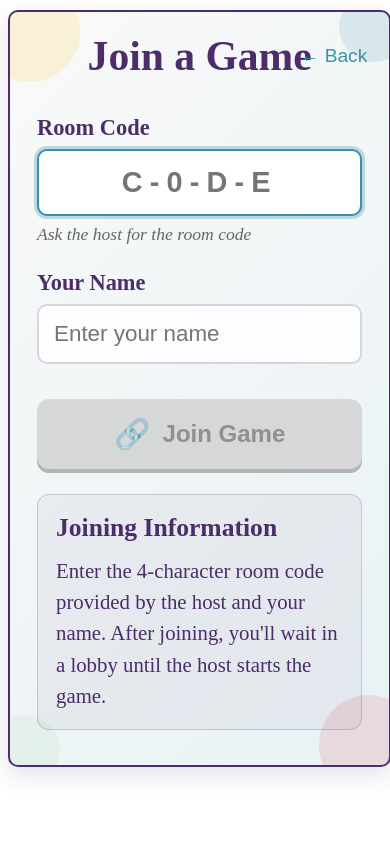
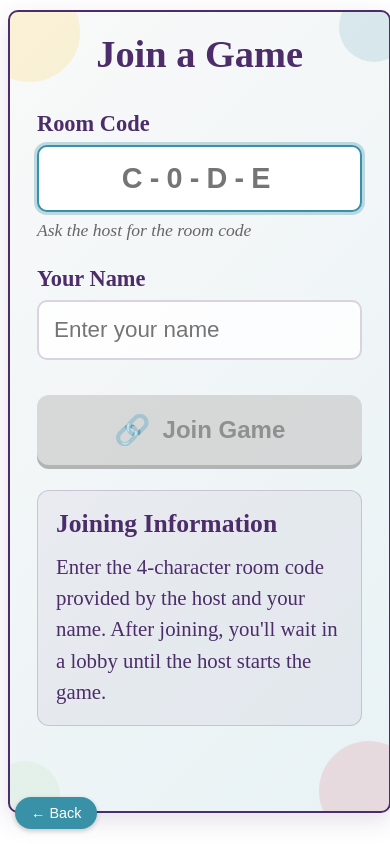
Before and after one commit to spenseay/plot-twist, a SvelteKit app: page /play-party/join in a window 390 px wide. Built offline with nearby package versions, Linux system fonts and the light colour scheme; no server answers.

Commit message:
moved back arrows

```diff
--- a/src/routes/play-local/+page.svelte
+++ b/src/routes/play-local/+page.svelte
@@ -75,12 +75,6 @@
 </script>
 
 <div class="container">
-  <div class="header">
-    <div class="spacer-left"></div>
-    <div class="spacer-center"></div>
-    <button class="back-button" on:click={goToMainMenu}>← Menu</button>
-  </div>
-
   <!-- Setup Section -->
   {#if setupSectionVisible}
     <SetupSection on:startGame={startGame} />
@@ -95,6 +89,11 @@
   {#if finalScoresSectionVisible}
     <ScoreSection on:resetGame={resetGame} />
   {/if}
+
+  <!-- Back button at bottom left -->
+  <div class="back-button-container">
+    <button class="back-button" on:click={goToMainMenu}>← Menu</button>
+  </div>
 </div>
 
 <style>
@@ -128,33 +127,34 @@
     background-color: white;
     border-radius: 10px;
     box-shadow: 0 0 15px rgba(0,0,0,0.1);
+    position: relative;
+    padding-bottom: 70px; /* Make room for the back button */
   }
 
-  /* Header with back button */
-  .header {
-    display: flex;
-    align-items: center;
-    justify-content: space-between;
-    margin-bottom: 15px;
+  /* Back button container */
+  .back-button-container {
+    position: fixed;
+    bottom: 20px;
+    left: 20px;
+    z-index: 100;
   }
 
+  /* Back button style */
   .back-button {
-    background: none;
+    background-color: #3891a6;
+    color: white;
     border: none;
-    color: #3891a6;
+    border-radius: 50px;
+    padding: 10px 20px;
     font-size: 1rem;
     cursor: pointer;
-    padding: 5px 10px;
-    border-radius: 4px;
-    transition: background-color 0.2s;
+    box-shadow: 0 2px 5px rgba(0,0,0,0.2);
+    transition: all 0.2s;
   }
 
   .back-button:hover {
-    background-color: #f0f0f0;
-  }
-
-  .spacer-left, .spacer-center {
-    width: 70px; /* Approximate width to match back button */
+    transform: translateY(-2px);
+    box-shadow: 0 4px 8px rgba(0,0,0,0.3);
   }
 
   /* Responsive styles */
@@ -162,20 +162,29 @@
     .container {
       max-width: 800px;
       padding: 15px;
+      padding-bottom: 70px;
+    }
+
+    .back-button {
+      font-size: 1.1rem;
+      padding: 12px 24px;
     }
   }
 
   @media (max-width: 480px) {
     .container {
       padding: 8px;
+      padding-bottom: 70px;
     }
 
     .back-button {
       font-size: 0.9rem;
+      padding: 8px 16px;
     }
 
-    .spacer-left, .spacer-center {
-      width: 60px;
+    .back-button-container {
+      bottom: 15px;
+      left: 15px;
     }
   }
 </style>
--- a/src/routes/play-party/game/+page.svelte
+++ b/src/routes/play-party/game/+page.svelte
@@ -180,12 +180,6 @@
 </script>
 
 <div class="container">
-  <div class="header">
-    <div class="spacer-left"></div>
-    <div class="spacer-center"></div>
-    <button class="back-button" on:click={leaveGame}>← Menu</button>
-  </div>
-
   <div class="content">
     {#if error}
       <div class="error-message">
@@ -228,6 +222,11 @@
       </div>
     {/if}
   </div>
+
+  <!-- Back button at bottom left -->
+  <div class="back-button-container">
+    <button class="back-button" on:click={leaveGame}>← Menu</button>
+  </div>
 </div>
 
 <style>
@@ -240,37 +239,38 @@
     border-radius: 10px;
     box-shadow: 0 0 15px rgba(0,0,0,0.1);
     border: 2px solid #4c2c69;
-  }
-
-  /* Header with back button */
-  .header {
-    display: flex;
-    align-items: center;
-    justify-content: space-between;
-    margin-bottom: 15px;
-  }
-
-  .back-button {
-    background: none;
-    border: none;
-    color: #3891a6;
-    font-size: 1rem;
-    cursor: pointer;
-    padding: 5px 10px;
-    border-radius: 4px;
-    transition: background-color 0.2s;
-  }
-
-  .back-button:hover {
-    background-color: #f0f0f0;
-  }
-
-  .spacer-left, .spacer-center {
-    width: 70px;
+    position: relative;
+    padding-bottom: 70px; /* Make room for the back button */
   }
 
   .content {
     padding: 10px;
+  }
+
+  /* Back button container */
+  .back-button-container {
+    position: fixed;
+    bottom: 20px;
+    left: 20px;
+    z-index: 100;
+  }
+
+  /* Back button style */
+  .back-button {
+    background-color: #3891a6;
+    color: white;
+    border: none;
+    border-radius: 50px;
+    padding: 10px 20px;
+    font-size: 1rem;
+    cursor: pointer;
+    box-shadow: 0 2px 5px rgba(0,0,0,0.2);
+    transition: all 0.2s;
+  }
+
+  .back-button:hover {
+    transform: translateY(-2px);
+    box-shadow: 0 4px 8px rgba(0,0,0,0.3);
   }
 
   .loading {
@@ -371,17 +371,29 @@
     .container {
       max-width: 700px;
       padding: 20px;
+      padding-bottom: 80px;
+    }
+
+    .back-button {
+      font-size: 1.1rem;
+      padding: 12px 24px;
     }
   }
 
   @media (max-width: 480px) {
     .container {
       padding: 12px;
+      padding-bottom: 70px;
     }
 
-    button {
+    .back-button {
+      font-size: 0.9rem;
       padding: 8px 16px;
-      font-size: 14px;
+    }
+
+    .back-button-container {
+      bottom: 15px;
+      left: 15px;
     }
   }
 </style>
--- a/src/routes/play-party/host/+page.svelte
+++ b/src/routes/play-party/host/+page.svelte
@@ -61,10 +61,7 @@
 
 <div class="container">
 <div class="header">
-  <div class="title-container">
-    <h1>Host a Game</h1>
-  </div>
-  <button class="back-button" on:click={goBack}>← Back</button>
+  <h1>Host a Game</h1>
 </div>
 
 <div class="content">
@@ -108,6 +105,11 @@
   </div>
 </div>
 
+<!-- Back button at bottom left -->
+<div class="back-button-container">
+  <button class="back-button" on:click={goBack}>← Back</button>
+</div>
+
 <!-- Decorative elements -->
 <div class="decoration top-left"></div>
 <div class="decoration top-right"></div>
@@ -128,6 +130,7 @@
   position: relative;
   overflow: hidden;
   border: 2px solid #4c2c69;
+  padding-bottom: 70px; /* Make room for the back button */
 }
 
 /* Decorative elements */
@@ -170,17 +173,10 @@
 
 /* Header section */
 .header {
-  display: flex;
-  align-items: center;
-  justify-content: center;
+  text-align: center;
   margin-bottom: 20px;
   position: relative;
   z-index: 2;
-}
-
-.title-container {
-  flex: 1;
-  text-align: center;
 }
 
 h1 {
@@ -196,22 +192,30 @@ h3 {
   font-size: 1.3em;
 }
 
+/* Back button container */
+.back-button-container {
+  position: fixed;
+  bottom: 20px;
+  left: 20px;
+  z-index: 100;
+}
+
+/* Back button style */
 .back-button {
-  position: absolute;
-  right: 0;
-  background: none;
+  background-color: #3891a6;
+  color: white;
   border: none;
-  color: #3891a6;
-  font-size: 1.1rem;
+  border-radius: 50px;
+  padding: 10px 20px;
+  font-size: 1rem;
   cursor: pointer;
-  padding: 5px 10px;
-  border-radius: 4px;
+  box-shadow: 0 2px 5px rgba(0,0,0,0.2);
   transition: all 0.2s;
 }
 
 .back-button:hover {
-  background-color: rgba(56, 145, 166, 0.1);
-  transform: translateX(-2px);
+  transform: translateY(-2px);
+  box-shadow: 0 4px 8px rgba(0,0,0,0.3);
 }
 
 .content {
@@ -339,6 +343,7 @@ input:focus {
   .container {
     max-width: 700px;
     padding: 30px;
+    padding-bottom: 80px;
   }
 
   h1 {
@@ -347,6 +352,11 @@ input:focus {
 
   .content {
     padding: 20px;
+  }
+
+  .back-button {
+    font-size: 1.1rem;
+    padding: 12px 24px;
   }
 }
 
@@ -357,14 +367,21 @@ input:focus {
     max-width: 100%;
     width: 95%;
     border-radius: 10px;
+    padding-bottom: 70px;
   }
 
   h1 {
-    font-size: 2.6em;
+    font-size: 2.4em;
   }
 
   .back-button {
-    font-size: 1.2rem;
+    font-size: 0.9rem;
+    padding: 8px 16px;
+  }
+
+  .back-button-container {
+    bottom: 15px;
+    left: 15px;
   }
 
   label {
--- a/src/routes/play-party/host/waiting/+page.svelte
+++ b/src/routes/play-party/host/waiting/+page.svelte
@@ -147,10 +147,7 @@
 
 <div class="container">
   <div class="header">
-    <div class="title-container">
-      <h1>Waiting Room</h1>
-    </div>
-    <button class="back-button" on:click={leaveRoom}>← Leave</button>
+    <h1>Waiting Room</h1>
   </div>
 
   <div class="content">
@@ -226,6 +223,11 @@
     {/if}
   </div>
 
+  <!-- Back button at bottom left -->
+  <div class="back-button-container">
+    <button class="back-button" on:click={leaveRoom}>← Leave</button>
+  </div>
+
   <!-- Decorative elements -->
   <div class="decoration top-left"></div>
   <div class="decoration top-right"></div>
@@ -245,6 +247,7 @@
     position: relative;
     overflow: hidden;
     border: 2px solid #4c2c69;
+    padding-bottom: 70px; /* Make room for the back button */
   }
 
   /* Decorative elements */
@@ -287,17 +290,10 @@
 
   /* Header styles */
   .header {
-    display: flex;
-    align-items: center;
-    justify-content: center;
+    text-align: center;
     margin-bottom: 20px;
     position: relative;
     z-index: 2;
-  }
-
-  .title-container {
-    flex: 1;
-    text-align: center;
   }
 
   h1 {
@@ -313,22 +309,30 @@
     margin-bottom: 10px;
   }
 
+  /* Back button container */
+  .back-button-container {
+    position: fixed;
+    bottom: 20px;
+    left: 20px;
+    z-index: 100;
+  }
+
+  /* Back button style */
   .back-button {
-    position: absolute;
-    right: 0;
-    background: none;
+    background-color: #3891a6;
+    color: white;
     border: none;
-    color: #3891a6;
-    font-size: 1.1rem;
+    border-radius: 50px;
+    padding: 10px 20px;
+    font-size: 1rem;
     cursor: pointer;
-    padding: 5px 10px;
-    border-radius: 4px;
+    box-shadow: 0 2px 5px rgba(0,0,0,0.2);
     transition: all 0.2s;
   }
 
   .back-button:hover {
-    background-color: rgba(56, 145, 166, 0.1);
-    transform: translateX(-2px);
+    transform: translateY(-2px);
+    box-shadow: 0 4px 8px rgba(0,0,0,0.3);
   }
 
   .content {
@@ -569,10 +573,16 @@
     .container {
       max-width: 700px;
       padding: 30px;
+      padding-bottom: 80px;
     }
 
     h1 {
       font-size: 2.8em;
+    }
+
+    .back-button {
+      font-size: 1.1rem;
+      padding: 12px 24px;
     }
   }
 
@@ -581,10 +591,11 @@
       margin: 10px auto;
       padding: 20px 15px;
       max-width: 100%;
+      padding-bottom: 70px;
     }
 
     h1 {
-      font-size: 2.6em;
+      font-size: 2.4em;
     }
 
     h2 {
@@ -592,7 +603,13 @@
     }
 
     .back-button {
-      font-size: 1.2rem;
+      font-size: 0.9rem;
+      padding: 8px 16px;
+    }
+
+    .back-button-container {
+      bottom: 15px;
+      left: 15px;
     }
 
     .room-code {
--- a/src/routes/play-party/join/+page.svelte
+++ b/src/routes/play-party/join/+page.svelte
@@ -63,10 +63,7 @@
 
 <div class="container">
 <div class="header">
-  <div class="title-container">
-    <h1>Join a Game</h1>
-  </div>
-  <button class="back-button" on:click={goBack}>← Back</button>
+  <h1>Join a Game</h1>
 </div>
 
 <div class="content">
@@ -124,6 +121,11 @@
   </div>
 </div>
 
+<!-- Back button at bottom left -->
+<div class="back-button-container">
+  <button class="back-button" on:click={goBack}>← Back</button>
+</div>
+
 <!-- Decorative elements -->
 <div class="decoration top-left"></div>
 <div class="decoration top-right"></div>
@@ -144,6 +146,7 @@
   position: relative;
   overflow: hidden;
   border: 2px solid #4c2c69;
+  padding-bottom: 70px; /* Make room for the back button */
 }
 
 /* Decorative elements */
@@ -186,17 +189,10 @@
 
 /* Header section */
 .header {
-  display: flex;
-  align-items: center;
-  justify-content: center;
+  text-align: center;
   margin-bottom: 20px;
   position: relative;
   z-index: 2;
-}
-
-.title-container {
-  flex: 1;
-  text-align: center;
 }
 
 h1 {
@@ -212,22 +208,30 @@ h3 {
   font-size: 1.3em;
 }
 
+/* Back button container */
+.back-button-container {
+  position: fixed;
+  bottom: 20px;
+  left: 20px;
+  z-index: 100;
+}
+
+/* Back button style */
 .back-button {
-  position: absolute;
-  right: 0;
-  background: none;
+  background-color: #3891a6;
+  color: white;
   border: none;
-  color: #3891a6;
-  font-size: 1.1rem;
+  border-radius: 50px;
+  padding: 10px 20px;
+  font-size: 1rem;
   cursor: pointer;
-  padding: 5px 10px;
-  border-radius: 4px;
+  box-shadow: 0 2px 5px rgba(0,0,0,0.2);
   transition: all 0.2s;
 }
 
 .back-button:hover {
-  background-color: rgba(56, 145, 166, 0.1);
-  transform: translateX(-2px);
+  transform: translateY(-2px);
+  box-shadow: 0 4px 8px rgba(0,0,0,0.3);
 }
 
 .content {
@@ -375,6 +379,7 @@ input:focus {
   .container {
     max-width: 700px;
     padding: 30px;
+    padding-bottom: 80px;
   }
 
   h1 {
@@ -383,6 +388,11 @@ input:focus {
 
   .content {
     padding: 20px;
+  }
+
+  .back-button {
+    font-size: 1.1rem;
+    padding: 12px 24px;
   }
 }
 
@@ -393,14 +403,21 @@ input:focus {
     max-width: 100%;
     width: 95%;
     border-radius: 10px;
+    padding-bottom: 70px;
   }
 
   h1 {
-    font-size: 2.6em;
+    font-size: 2.4em;
   }
 
   .back-button {
-    font-size: 1.2rem;
+    font-size: 0.9rem;
+    padding: 8px 16px;
+  }
+
+  .back-button-container {
+    bottom: 15px;
+    left: 15px;
   }
 
   label {
--- a/src/routes/play-party/join/waiting/+page.svelte
+++ b/src/routes/play-party/join/waiting/+page.svelte
@@ -104,10 +104,7 @@
 
 <div class="container">
   <div class="header">
-    <div class="title-container">
-      <h1>Waiting Room</h1>
-    </div>
-    <button class="back-button" on:click={leaveRoom}>← Leave</button>
+    <h1>Waiting Room</h1>
   </div>
 
   <div class="content">
@@ -168,6 +165,11 @@
     {/if}
   </div>
 
+  <!-- Back button at bottom left -->
+  <div class="back-button-container">
+    <button class="back-button" on:click={leaveRoom}>← Leave</button>
+  </div>
+
   <!-- Decorative elements -->
   <div class="decoration top-left"></div>
   <div class="decoration top-right"></div>
@@ -187,6 +189,7 @@
     position: relative;
     overflow: hidden;
     border: 2px solid #4c2c69;
+    padding-bottom: 70px; /* Make room for the back button */
   }
 
   /* Decorative elements */
@@ -229,17 +232,10 @@
 
   /* Header styles */
   .header {
-    display: flex;
-    align-items: center;
-    justify-content: center;
+    text-align: center;
     margin-bottom: 20px;
     position: relative;
     z-index: 2;
-  }
-
-  .title-container {
-    flex: 1;
-    text-align: center;
   }
 
   h1 {
@@ -255,22 +251,30 @@
     margin-bottom: 10px;
   }
 
+  /* Back button container */
+  .back-button-container {
+    position: fixed;
+    bottom: 20px;
+    left: 20px;
+    z-index: 100;
+  }
+
+  /* Back button style */
   .back-button {
-    position: absolute;
-    right: 0;
-    background: none;
+    background-color: #3891a6;
+    color: white;
     border: none;
-    color: #3891a6;
-    font-size: 1.1rem;
+    border-radius: 50px;
+    padding: 10px 20px;
+    font-size: 1rem;
     cursor: pointer;
-    padding: 5px 10px;
-    border-radius: 4px;
+    box-shadow: 0 2px 5px rgba(0,0,0,0.2);
     transition: all 0.2s;
   }
 
   .back-button:hover {
-    background-color: rgba(56, 145, 166, 0.1);
-    transform: translateX(-2px);
+    transform: translateY(-2px);
+    box-shadow: 0 4px 8px rgba(0,0,0,0.3);
   }
 
   .content {
@@ -474,10 +478,16 @@
     .container {
       max-width: 700px;
       padding: 30px;
+      padding-bottom: 80px;
     }
 
     h1 {
       font-size: 2.8em;
+    }
+
+    .back-button {
+      font-size: 1.1rem;
+      padding: 12px 24px;
     }
   }
 
@@ -486,10 +496,11 @@
       margin: 10px auto;
       padding: 20px 15px;
       max-width: 100%;
+      padding-bottom: 70px;
     }
 
     h1 {
-      font-size: 2.6em;
+      font-size: 2.4em;
     }
 
     h2 {
@@ -497,7 +508,13 @@
     }
 
     .back-button {
-      font-size: 1.2rem;
+      font-size: 0.9rem;
+      padding: 8px 16px;
+    }
+
+    .back-button-container {
+      bottom: 15px;
+      left: 15px;
     }
 
     .room-code {
```
